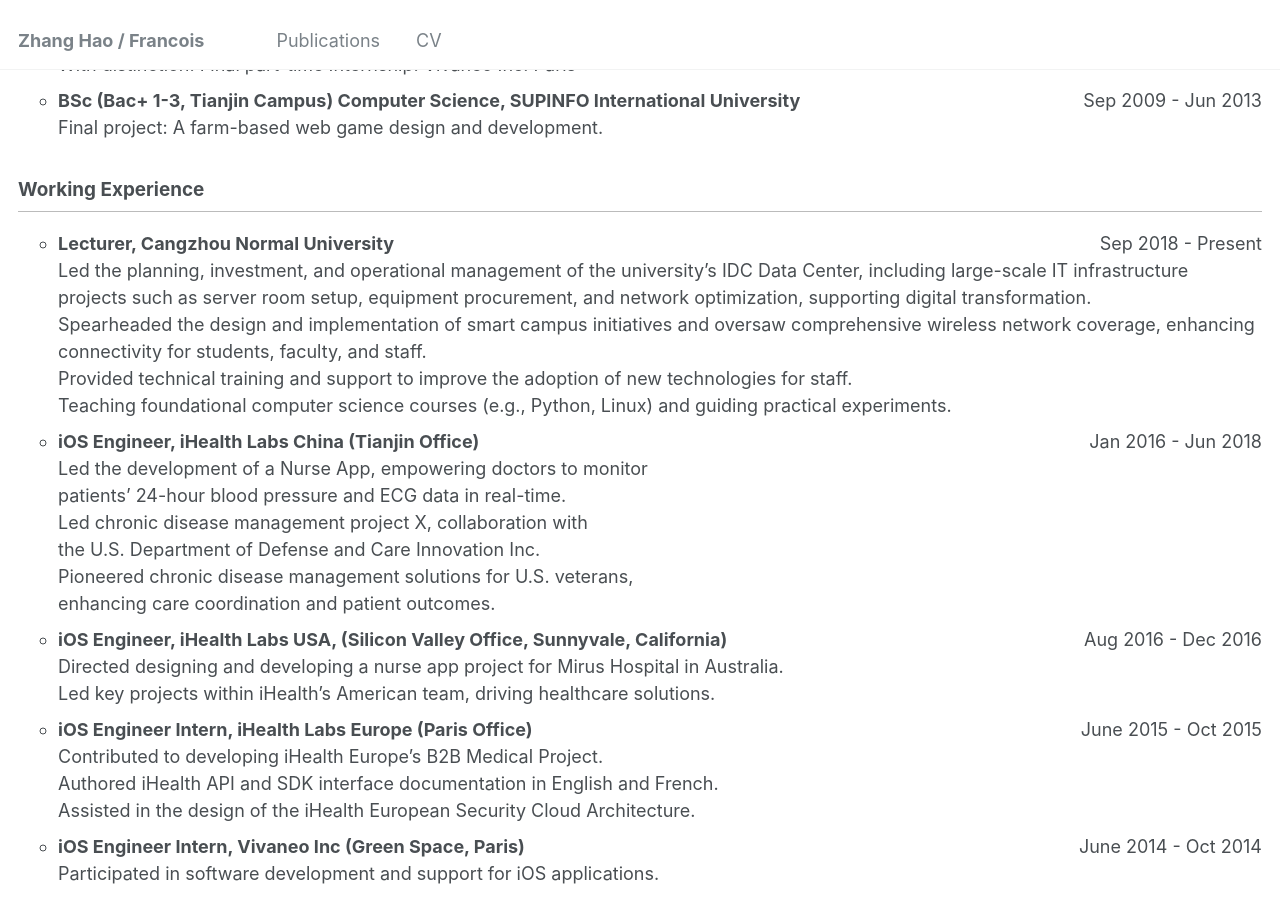
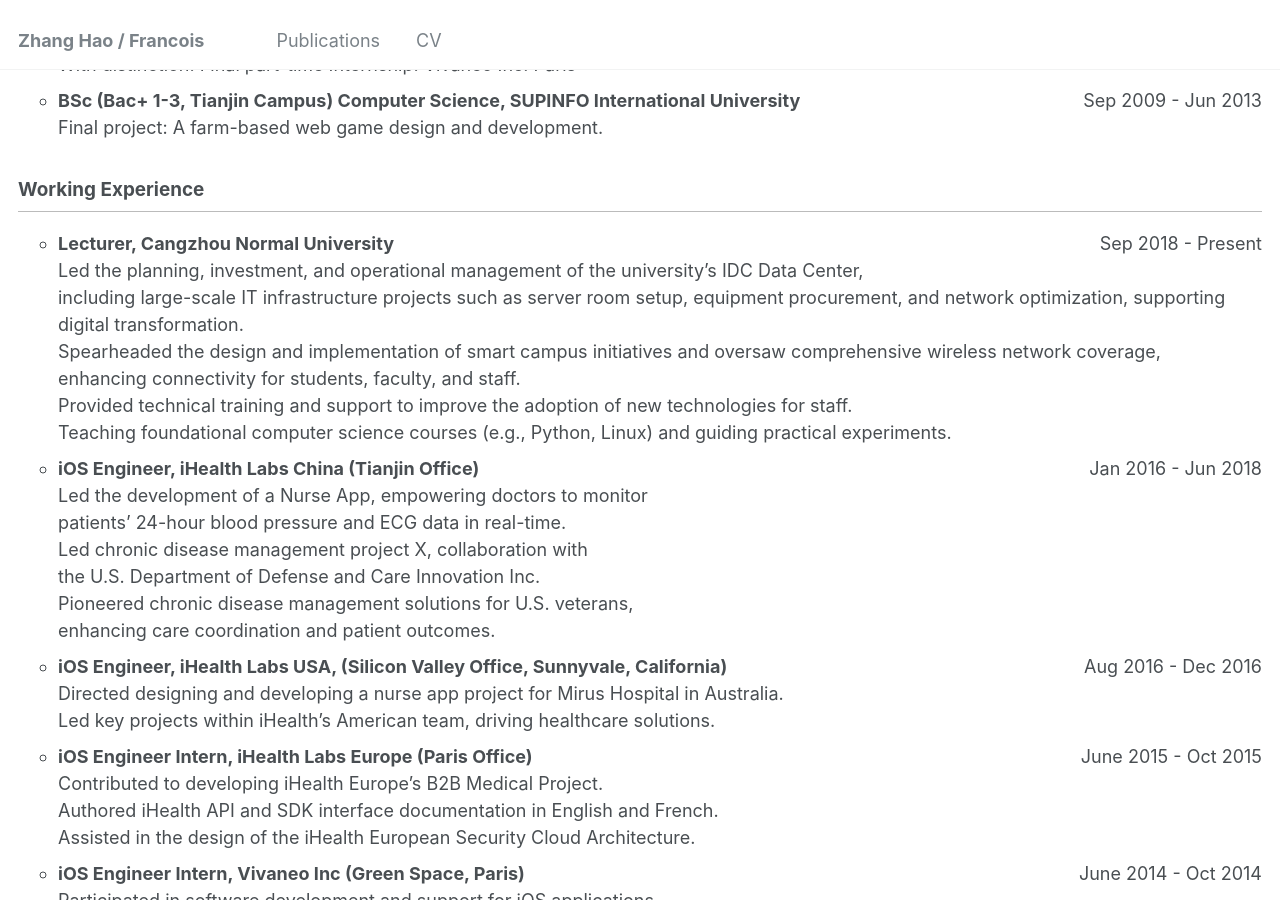
Before and after one commit to sydmou/sydmou.github.io, a Jekyll site: the page built from _pages/cv.md, in a window 1280 px wide and 900 px high, scrolled down 533 px. Built offline with Jekyll 4.4.1, drawn with Linux system fonts in a browser that asks for light colours.

Commit message:
Update cv.md

```diff
--- a/_pages/cv.md
+++ b/_pages/cv.md
@@ -30,8 +30,10 @@
 ## Working Experience
 
 * **Lecturer, Cangzhou Normal University** <span style="float: right;">Sep 2018 - Present</span>\
-   <span class='desc'>Led the planning, investment, and operational management of the university’s IDC Data Center, including large-scale IT infrastructure projects such as server room setup, equipment procurement, and network optimization, supporting digital transformation. </span>\
-   <span class='desc'>Spearheaded the design and implementation of smart campus initiatives and oversaw comprehensive wireless network coverage, enhancing connectivity for students, faculty, and staff. </span>\
+   <span class='desc'>Led the planning, investment, and operational management of the university’s IDC Data Center, </span>\
+   <span class='desc'> including large-scale IT infrastructure projects such as server room setup, equipment procurement, and network optimization, supporting digital transformation. </span>\
+   <span class='desc'>Spearheaded the design and implementation of smart campus initiatives and oversaw comprehensive wireless network coverage,  </span>\
+   <span class='desc'>enhancing connectivity for students, faculty, and staff. </span>\
    <span class='desc'>Provided technical training and support to improve the adoption of new technologies for staff. </span>\
    <span class='desc'>Teaching foundational computer science courses (e.g., Python, Linux) and guiding practical experiments. </span>
 * **iOS Engineer, iHealth Labs China (Tianjin Office)**<span style="float: right;">Jan 2016 - Jun 2018</span>\
```
